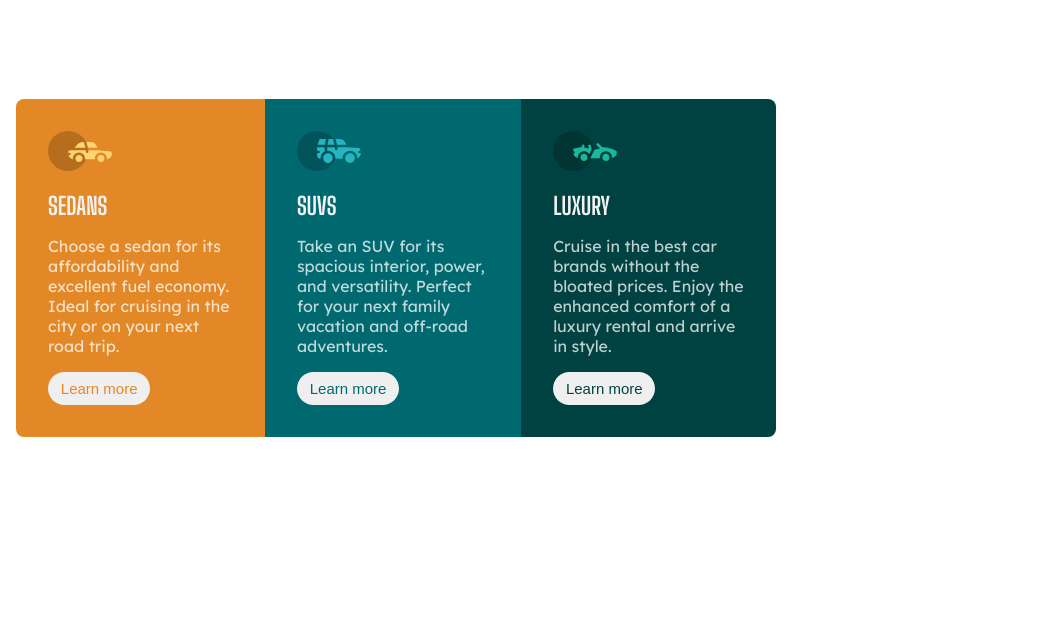
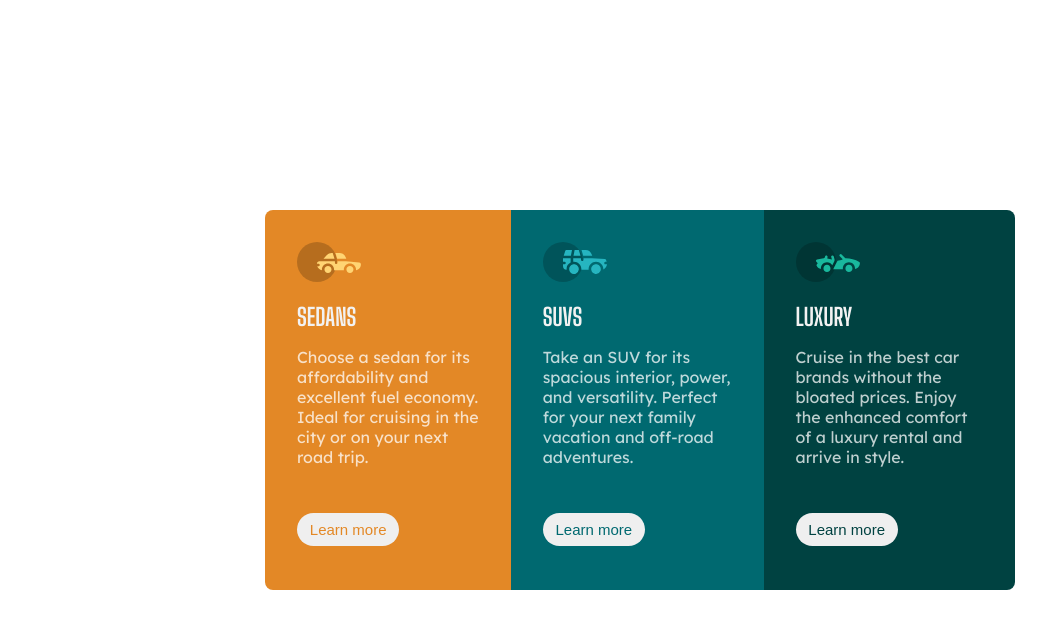
Before and after one commit to CrissSWAT/3-column-preview-card-component-main, a plain HTML site: page index.html in a window 1280 px wide. Shown: the whole page, without its empty margins (0-1062 px from the left). Drawn offline with Linux system fonts and the light colour scheme.

Commit message:
Se adapto  a desktop

```diff
--- a/index.html
+++ b/index.html
@@ -24,6 +24,7 @@
   <body>
     <header></header>
     <main>
+      <div class="contenedor">
       <div class="sedans">
         <img src="./images/icon-sedans.svg" />
         <h2>SEDANS</h2>
@@ -47,6 +48,7 @@
           enhanced comfort of a luxury rental and arrive in style.</p>
         <input type="button" class="btn btn-luxury" value="Learn more" />
       </div>
+    </div>
     </main>
   </body>
 </html>
--- a/style.css
+++ b/style.css
@@ -2,7 +2,13 @@
   margin: 0;
   padding: 0;
 }
-main {
+main{
+  display: flex;
+  justify-content: center;
+  min-height: 100vh;
+  align-items: center;
+}
+.contenedor {
   display: flex;
   flex-direction: column;
   margin: 3rem 1rem;
@@ -20,6 +26,7 @@ main {
   background-color: hsl(179, 100%, 13%);
   padding: 2rem;
   border-radius: 0 0 8px 8px;
+
 }
 .btn {
   padding: 0.5rem 0.8rem;
@@ -31,11 +38,26 @@ main {
 .btn-sedans {
   color: hsl(31, 77%, 52%);
 }
+.btn-sedans:hover{
+  border-style: solid;
+  background-color:hsl(31, 77%, 52%);
+  color: white;
+}
 .btn-suvs {
   color: hsl(184, 100%, 22%);
 }
+.btn-suvs:hover{
+  border-style: solid;
+  background-color: hsl(184, 100%, 22%);
+  color: white;
+}
 .btn-luxury {
   color: hsl(179, 100%, 13%);
+}
+.btn-luxury:hover {
+  border-style: solid;
+  color: white;
+  background-color: hsl(179, 100%, 13%);
 }
 h2 {
   font-family: "Big Shoulders Display", cursive;
@@ -49,10 +71,11 @@ p {
   margin-bottom: 1rem;
   color: hsla(0, 0%, 100%, 0.75);
 }
- @media screen and (min-width: 750px) {
-  main {
+ @media screen and (min-width: 768px) {
+  .contenedor {
     display: flex;
     flex-direction: row;
+    height: 380px;
   }
   .sedans {
     border-radius: 8px 0 0px 8px;
@@ -60,26 +83,19 @@ p {
   .luxury {
     border-radius: 0px 8px 8px 0px;
   }
+  .btn{
+    margin-top: 30px;
+  }
 }
 
-@media screen and (min-width: 1000px) {
-  main {
-    display: flex;
-    flex-direction: row;
-    justify-content: center;
-    align-items: center;
-    margin: 3rem 1rem;
-    width: 760px;
-    height: 440px;
+@media screen and (min-width: 1024px) {
+  .contenedor {
+    max-width: 750px;
+    max-height: 450px;
+
 
 
 
   }
 
-  .sedans {
-    border-radius: 8px 0 0px 8px;
-  }
-  .luxury {
-    border-radius: 0px 8px 8px 0px;
-  }
 }
```
